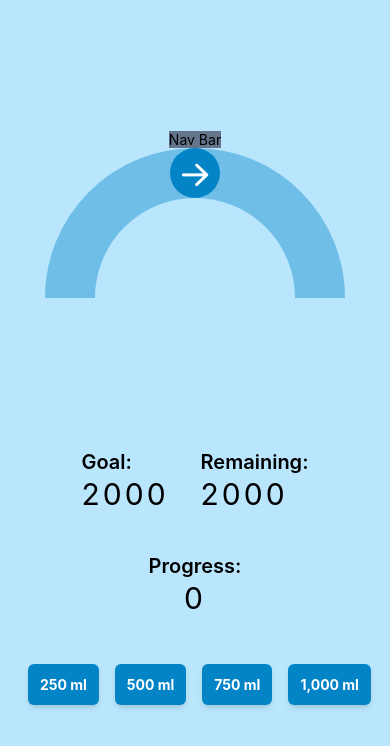
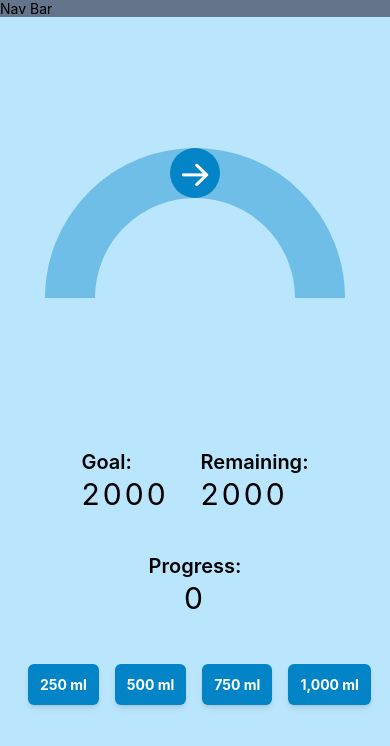
Before and after one commit to bryanansong/Water-Pal, a React Native app: screen / in a window 390 px wide. Shown: the top 746 px of the page. Built offline with nearby package versions, Linux system fonts and the light colour scheme.

Commit message:
Separated Nav from main screen

```diff
--- a/App.js
+++ b/App.js
@@ -16,9 +16,10 @@ export default function App() {
 	};
 
 	return (
-		<View className="flex flex-col flex-1 items-center justify-center bg-sky-200">
+		<View className="flex flex-1">
 			<Nav />
 
+			<View className="flex flex-col flex-1 items-center justify-center bg-sky-200">
 				<RingProgress
 					radius={150}
 					strokeWidth={50}
@@ -32,6 +33,7 @@ export default function App() {
 				/>
 
 				<IntakePresets incrementIntake={incrementIntake} />
+			</View>
 
 			<StatusBar style="auto" />
 		</View>
```
Lines whose indentation alone changed are shown as unchanged.
